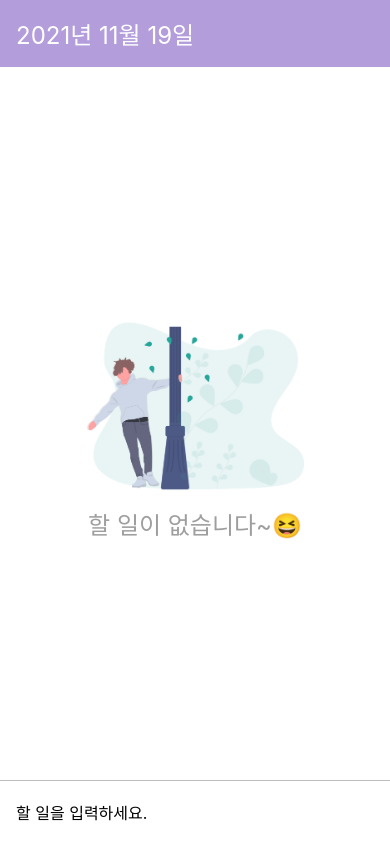
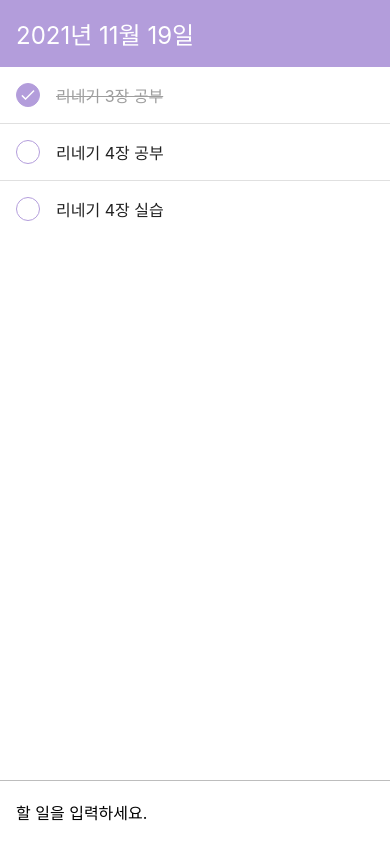
Before and after one commit to k-cool/Learn-RN-without--Expo, a React Native app: screen / in a window 390 px wide. Built offline with nearby package versions, Linux system fonts and the light colour scheme.

Commit message:
ADD: Todo list & Adding todo function
- Created: TodoItem.js, TodoList.js
- Applied: Adding new todo function to AddTodo component

```diff
--- a/App.js
+++ b/App.js
@@ -1,16 +1,32 @@
 /**
  * @format
  */
-
-import React from 'react';
+import React, {useState} from 'react';
 import {StyleSheet, KeyboardAvoidingView, Platform} from 'react-native';
 import {SafeAreaProvider, SafeAreaView} from 'react-native-safe-area-context';
 
 import DateHead from './src/components/DateHead';
+import AddTodo from './src/components/AddTodo';
+import TodoList from './src/components/TodoList';
 import Empty from './src/components/Empty';
-import AddTodo from './src/components/AddTodo';
 
 const App = () => {
+  const [todos, setTodos] = useState([
+    {id: 1, text: '리네기 3장 공부', done: true},
+    {id: 2, text: '리네기 4장 공부', done: false},
+    {id: 3, text: '리네기 4장 실습', done: false},
+  ]);
+
+  const addNewTodo = text => {
+    const nextId = todos.length > 0 ? todos[todos.length - 1].id + 1 : 1;
+    const newTodo = {
+      id: nextId,
+      text,
+      done: false,
+    };
+    setTodos([...todos].concat(newTodo));
+  };
+
   const today = new Date();
 
   return (
@@ -20,8 +36,8 @@ const App = () => {
           behavior={Platform.select({ios: 'padding'})}
           style={styles.avoid}>
           <DateHead date={today} />
-          <Empty />
-          <AddTodo />
+          {todos.length ? <TodoList todos={todos} /> : <Empty />}
+          <AddTodo addNewTodo={addNewTodo} />
         </KeyboardAvoidingView>
       </SafeAreaView>
     </SafeAreaProvider>
--- a/src/components/AddTodo.js
+++ b/src/components/AddTodo.js
@@ -7,18 +7,25 @@ import {
   TouchableOpacity,
   TouchableNativeFeedback,
   Platform,
+  Keyboard,
 } from 'react-native';
 import useInput from '../hooks/useInput';
 
-const AddTodo = () => {
-  const {text, setText, emptyTextInput} = useInput('');
+const AddTodo = ({addNewTodo}) => {
+  const {text, setText} = useInput('');
+
+  const addToTodoList = () => {
+    addNewTodo(text);
+    setText('');
+    Keyboard.dismiss();
+  };
 
   const button = (
     <View style={styles.buttonStyle}>
       <Image source={require('../assets/icons/add_white/add_white.png')} />
     </View>
   );
-  console.log(text);
+
   return (
     <View style={styles.block}>
       <TextInput
@@ -26,18 +33,18 @@ const AddTodo = () => {
         placeholder="할 일을 입력하세요."
         value={text}
         onChangeText={setText}
-        onSubmitEditing={emptyTextInput}
+        onSubmitEditing={addToTodoList}
         returnKeyType="done"
       />
       {Platform.select({
         ios: (
-          <TouchableOpacity activeOpacity={0.5} onPress={emptyTextInput}>
+          <TouchableOpacity activeOpacity={0.5} onPress={addToTodoList}>
             {button}
           </TouchableOpacity>
         ),
         android: (
           <View style={styles.circleWrapper}>
-            <TouchableNativeFeedback onPress={emptyTextInput}>
+            <TouchableNativeFeedback onPress={addToTodoList}>
               {button}
             </TouchableNativeFeedback>
           </View>
--- /dev/null
+++ b/src/components/TodoItem.js
@@ -0,0 +1,56 @@
+import React from 'react';
+import {Image, StyleSheet, Text, View} from 'react-native';
+
+const TodoItem = ({id, text, done}) => {
+  const checkStyle = [styles.circle, done && styles.filled];
+  const textStyle = [styles.text, done && styles.lineThrough];
+
+  return (
+    <View style={styles.item}>
+      <View style={checkStyle}>
+        {done && (
+          <Image
+            source={require('../assets/icons/check_white/check_white.png')}
+          />
+        )}
+      </View>
+      <Text style={textStyle}>{text}</Text>
+    </View>
+  );
+};
+
+const styles = StyleSheet.create({
+  item: {
+    flexDirection: 'row',
+    alignItems: 'center',
+    padding: 16,
+  },
+
+  lineThrough: {
+    color: '#9e9e9e',
+    textDecorationLine: 'line-through',
+  },
+
+  circle: {
+    width: 24,
+    height: 24,
+    marginRight: 16,
+    borderWidth: 1,
+    borderColor: '#b39ddb',
+    borderRadius: 12,
+  },
+
+  filled: {
+    justifyContent: 'center',
+    alignItems: 'center',
+    backgroundColor: '#b39ddb',
+  },
+
+  text: {
+    flex: 1,
+    fontSize: 16,
+    color: '#212121',
+  },
+});
+
+export default TodoItem;
--- /dev/null
+++ b/src/components/TodoList.js
@@ -0,0 +1,28 @@
+import React from 'react';
+import {StyleSheet, View, FlatList} from 'react-native';
+import TodoItem from './TodoItem';
+
+const TodoList = ({todos}) => {
+  return (
+    <FlatList
+      style={styles.list}
+      data={todos}
+      renderItem={({item}) => <TodoItem {...item} />}
+      keyExtractor={item => item.id.toString()}
+      ItemSeparatorComponent={() => <View style={styles.separator} />}
+    />
+  );
+};
+
+const styles = StyleSheet.create({
+  list: {
+    flex: 1,
+  },
+
+  separator: {
+    backgroundColor: '#e0e0e0',
+    height: 1,
+  },
+});
+
+export default TodoList;
--- a/src/hooks/useInput.js
+++ b/src/hooks/useInput.js
@@ -1,15 +1,9 @@
 import {useState} from 'react';
-import {Keyboard} from 'react-native';
 
 const useInput = defaultValue => {
   const [text, setText] = useState(defaultValue);
 
-  const emptyTextInput = () => {
-    setText('');
-    Keyboard.dismiss();
-  };
-
-  return {text, setText, emptyTextInput};
+  return {text, setText};
 };
 
 export default useInput;
```
